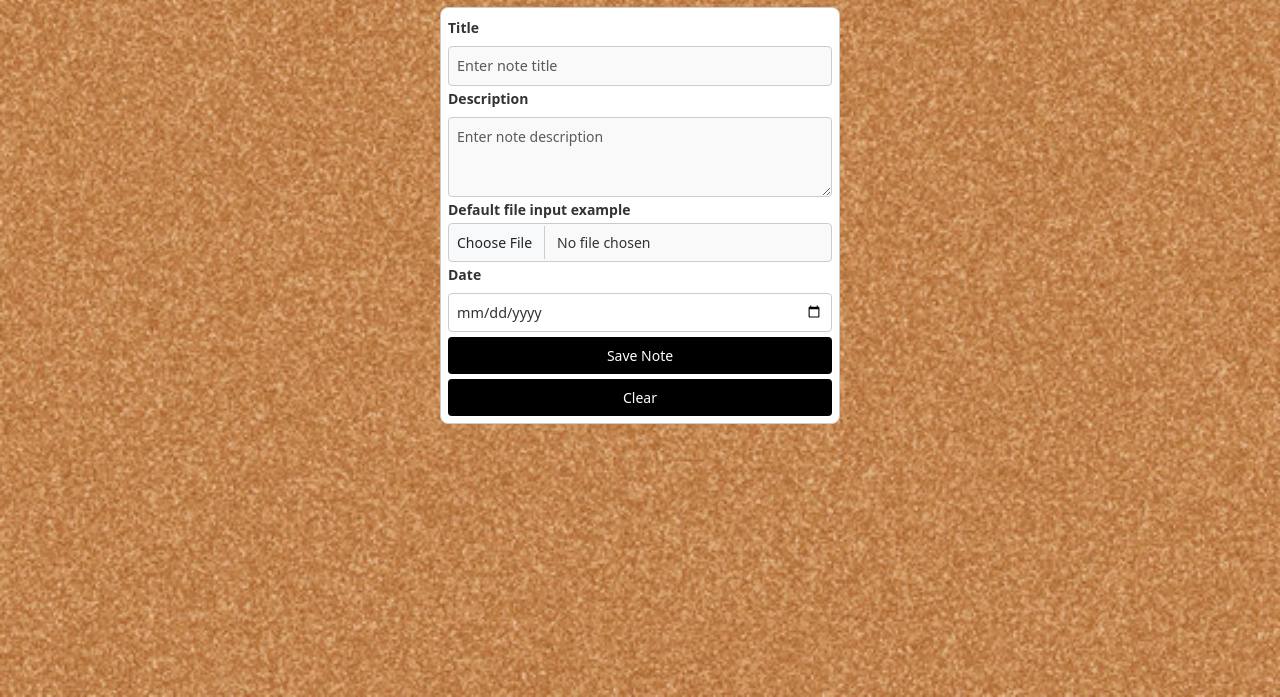
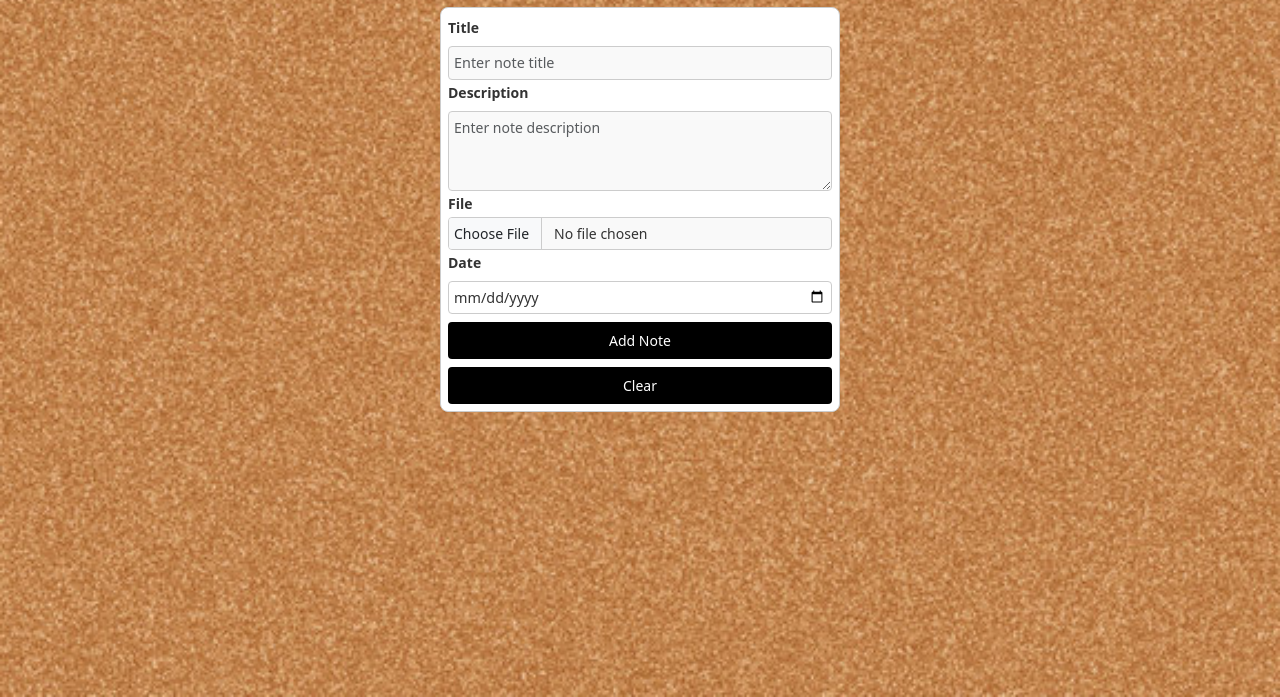
Before and after one commit to G0giz/Notes, a plain HTML site: page index.html in a window 1280 px wide. Shown: the part 103-800 px from the top of the page. Drawn offline with nearby package versions, Linux system fonts and the light colour scheme; a web font is replaced by a local one.

Commit message:
Update the save function

```diff
--- a/index.html
+++ b/index.html
@@ -26,14 +26,14 @@
                         <textarea class="form-control" id="noteDescriptionBox" rows="4" placeholder="Enter note description" required></textarea>
                     </div>
                     <div class="mb-3">
-                        <label for="formFile" class="form-label">Default file input example</label>
+                        <label for="formFile" class="form-label">File</label>
                         <input class="form-control" type="file" id="formFileBox" >
                     </div>
                     <div class="mb-3">
                         <label for="noteDate" class="form-label">Date</label>
                         <input type="date" class="form-control" id="noteDateBox">
                     </div>
-                    <button class="formButtons">Save Note</button>
+                    <button class="formButtons">Add Note</button>
                     <button class="formButtons" type="button" onclick="clearFields()">Clear</button>
                 </form>
             </div>
--- a/main.js
+++ b/main.js
@@ -1,12 +1,15 @@
 "use strict";
+// Get the elements of the note.
 const noteTitleBox = document.getElementById("noteTitleBox");
 const noteDescriptionBox = document.getElementById("noteDescriptionBox");
 const formFileBox = document.getElementById("formFileBox");
 const noteDateBox = document.getElementById("noteDateBox");
 const cardsContainer = document.getElementById("cardsContainer");
 
+
 // try to get the notes from local storage if there is no items create a blank array
 let notes = JSON.parse(localStorage.getItem('notes')) || [];
+
 
 // Function to load notes from local storage and display them
 function loadNotesFromLocalStorage() {
@@ -21,6 +24,7 @@ function loadNotesFromLocalStorage() {
     displayDataInCards();
 }
 
+
 //On load get the notes
 window.onload = loadNotesFromLocalStorage;
 
@@ -30,6 +34,7 @@ function addNote(event) {
     addData();
     displayDataInCards();
 }
+
 
 //Function to add the data of a note to the notes array.
 function addData() {
@@ -74,6 +79,7 @@ function addData() {
     displayDataInCards();
 }
 
+
 //Function to display the notes in cards
 function displayDataInCards() {
     let content = "";
@@ -108,6 +114,7 @@ function displayDataInCards() {
 
 // Function to toggle the specific menu visibility
 function toggleMenu(id) {
+
     // Handle the menu display
     const menu = document.getElementById(`menu-${id}`);
     menu.style.display = menu.style.display === 'block' ? 'none' : 'block';
@@ -125,7 +132,9 @@ function toggleMenu(id) {
 
 // Delete one item:
 function deleteNote(id) {
+
     const sure = confirm("Are you sure?");
+
     // Check if  the user choose no
     if (!sure) return;
 
@@ -137,8 +146,10 @@ function deleteNote(id) {
             break; // אין צורך להמשיך את הלולאה כי מצאנו את האינדקס
         }
     }
+
     // Delete from this index only one item.
     notes.splice(index, 1);
+
     // Save the updated notes array to local storage
     localStorage.setItem('notes', JSON.stringify(notes));
     displayDataInCards();
@@ -146,9 +157,10 @@ function deleteNote(id) {
 
 
 function editCard(id) {
+
     const card = document.getElementById(`card-${id}`);
 
-    // Find the note by ID
+    // Find the note by ID using find.
     const note = notes.find(note => note.id === id);
 
     // Get the current card content
@@ -169,7 +181,9 @@ function editCard(id) {
     card.querySelector('.save').style.display = 'inline-block';
 }
 
+
 function saveCard(id) {
+
     const card = document.getElementById(`card-${id}`);
 
     // Get the edited values from the inputs
@@ -185,7 +199,7 @@ function saveCard(id) {
 
     // Check if the user did not choose a file and keep the last name
     const formFile = editFile.files[0];
-    if (formFile.name === "") {
+    if (formFile === undefined) {
         note.fileName = note.fileName;
     }
     else{
@@ -202,7 +216,6 @@ function saveCard(id) {
 }
 
 
-
 // Reset boxes:
 function clearUI() {
 
--- a/style.css
+++ b/style.css
@@ -70,7 +70,7 @@ body {
 /* Style for the text input and textarea */
 .form-control {
     width: 100%; /* Makes the form controls take up the full width of the container */
-    padding: 8px; /* Reduced padding inside the input and textarea */
+    padding: 5px; /* Reduced padding inside the input and textarea */
     border-radius: 4px; /* Rounded corners for inputs */
     border: 1px solid #ccc; /* Light gray border around the input fields */
     background-color: #f9f9f9; /* Light gray background for input fields */
@@ -99,7 +99,7 @@ input[type="date"].form-control {
     border: none; /* Removes the default border */
     cursor: pointer; /* Changes the cursor to a pointer on hover */
     font-size: 0.875rem; /* Smaller font size for the button text */
-    margin-top: 5px;
+    margin-top: 8px;
 }
 
 /* Additional styles for focus states */
@@ -267,7 +267,7 @@ input[type="text"],
 textarea,
 input[type="date"] {
     width: 100%;
-    padding: 8px;
+    padding: 5px;
     margin-top: 5px;
     border: 1px solid #ccc;
     border-radius: 4px;
```
